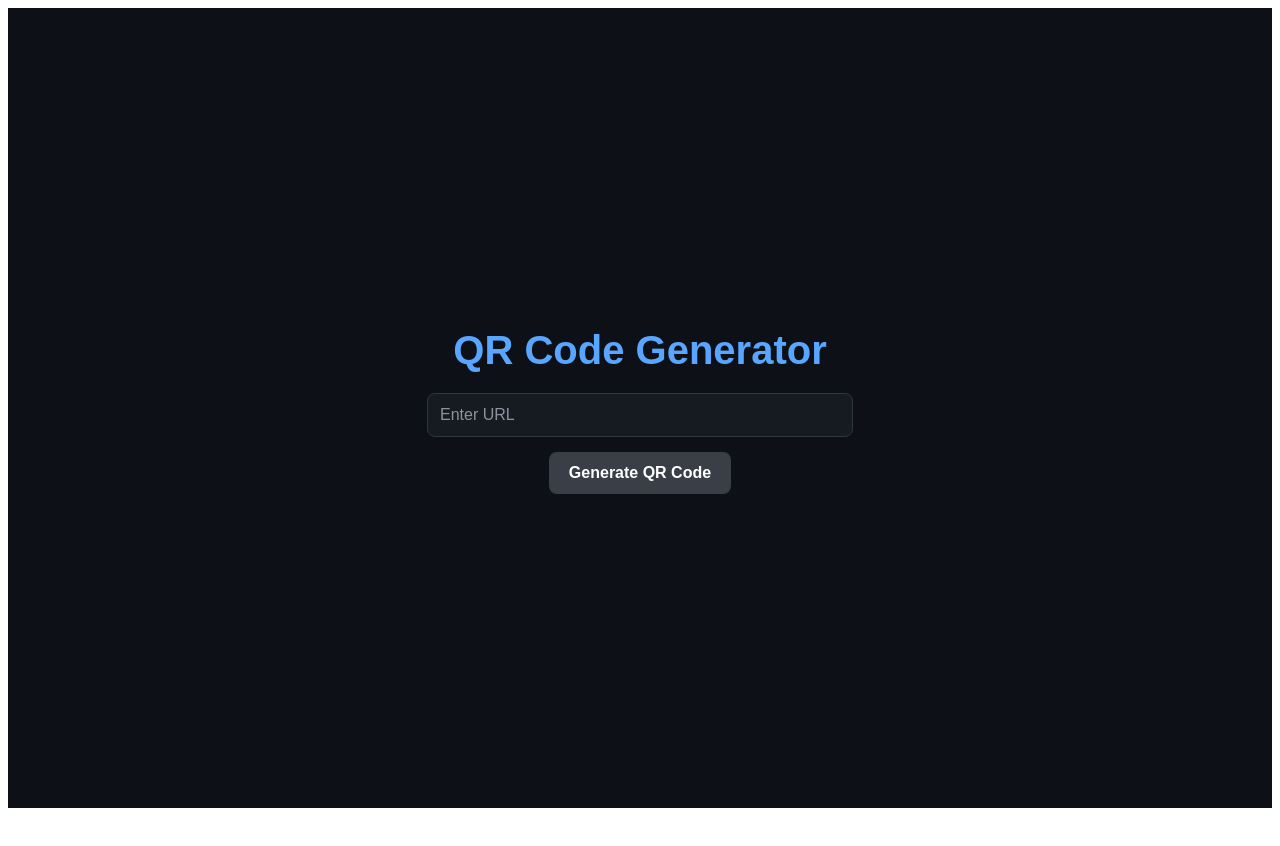
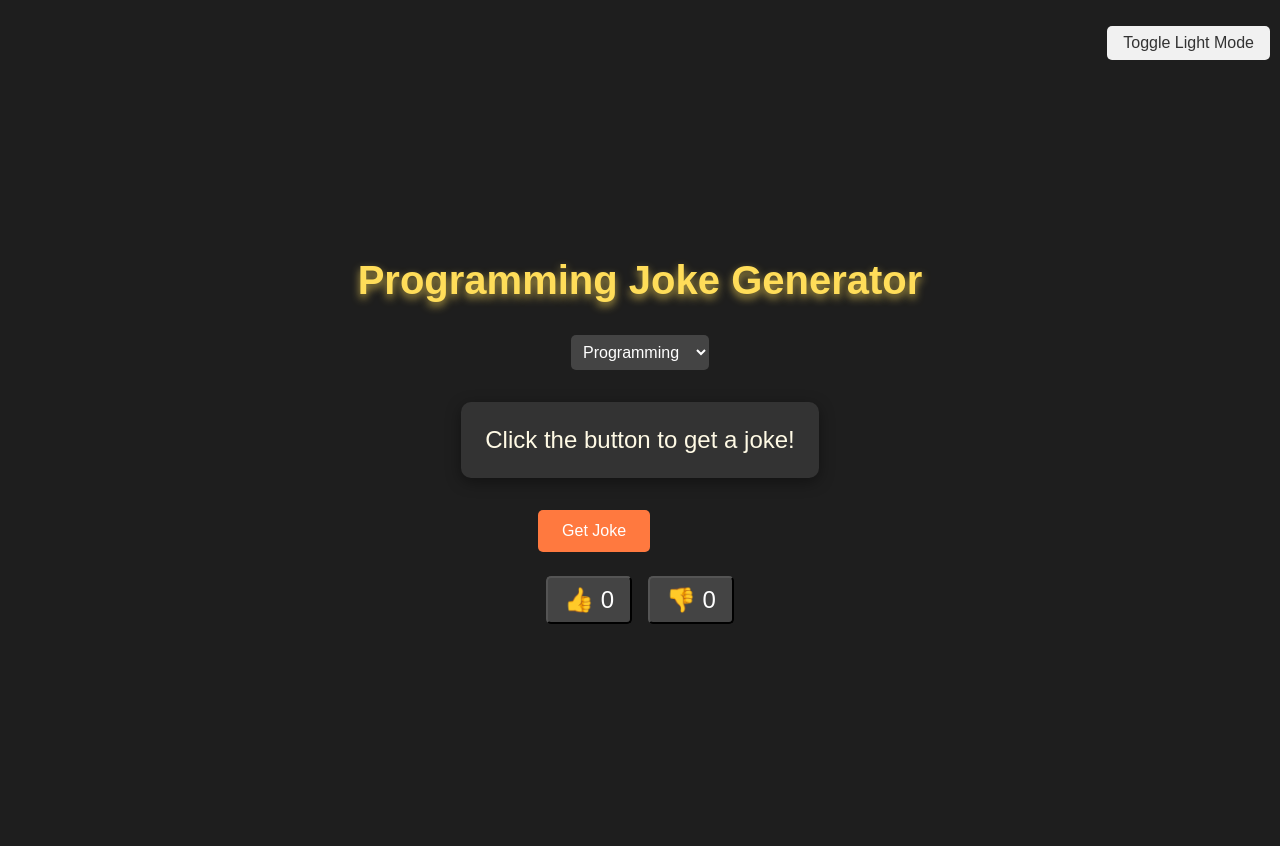
Before and after one commit to pedadasaikrishna/jokegenerate, a React (Create React App) app: page / in a window 1280 px wide. Shown: the top 846 px of the page. Before the commit the page ends 816 px from the top, so only its background shows below. Built offline with nearby package versions, Linux system fonts and the light colour scheme.

Commit message:
Update Jokegenerator.jsx

```diff
--- a/src/Qrgenerator.jsx
+++ b/src/Qrgenerator.jsx
@@ -1,122 +1,198 @@
 import React, { useState } from 'react';
-import styled from 'styled-components';
+import styled, { keyframes, createGlobalStyle } from 'styled-components';
 
-// Styled components for a modern and sleek UI
-const QrContainer = styled.div`
+// Global Styles for Dark and Light Mode
+const GlobalStyle = createGlobalStyle`
+  body {
+    background-color: ${({ theme }) => (theme === 'dark' ? '#1e1e1e' : '#f9f9f9')};
+    color: ${({ theme }) => (theme === 'dark' ? '#e0e0e0' : '#333')};
+    font-family: 'Arial', sans-serif;
+    margin: 0;
+    padding: 0;
+    transition: background-color 0.3s, color 0.3s;
+  }
+`;
+
+// Spinner Animation
+const spin = keyframes`
+  0% { transform: rotate(0deg); }
+  100% { transform: rotate(360deg); }
+`;
+
+// Container Styles
+const Container = styled.div`
   display: flex;
   flex-direction: column;
   align-items: center;
   justify-content: center;
-  height: 100vh;
-  background-color: #0d1117;
-  color: #c9d1d9;
-  font-family: Arial, sans-serif;
+  min-height: 100vh;
+  padding: 2rem;
+  position: relative;
 `;
 
-const Title = styled.h1`
+// Title Styles
+const Jokeh1 = styled.h1`
   font-size: 2.5rem;
-  margin-bottom: 20px;
-  color: #58a6ff;
+  margin-bottom: 1rem;
+  color: ${({ theme }) => (theme === 'dark' ? '#ffdd59' : '#ff6f00')};
+  text-shadow: 0px 4px 8px rgba(255, 221, 89, 0.7);
+  transition: color 0.3s;
 `;
 
-const InputField = styled.input`
-  width: 100%;
-  max-width: 400px;
-  padding: 12px;
-  margin-bottom: 15px;
-  border: 1px solid #30363d;
-  border-radius: 8px;
-  background-color: #161b22;
-  color: #c9d1d9;
+// Joke Output Box
+const Output = styled.div`
+  font-size: 1.5rem;
+  background-color: ${({ theme }) => (theme === 'dark' ? '#333' : '#ffffff')};
+  color: ${({ theme }) => (theme === 'dark' ? '#fffae5' : '#444')};
+  padding: 1.5rem;
+  margin: 1rem;
+  border-radius: 10px;
+  max-width: 80%;
+  text-align: center;
+  box-shadow: 0px 4px 15px rgba(0, 0, 0, 0.4);
+  transition: background-color 0.3s, color 0.3s;
+`;
+
+// Button Styles
+const Button = styled.button`
   font-size: 1rem;
-  outline: none;
-  transition: border-color 0.3s;
+  padding: 0.75rem 1.5rem;
+  margin-top: 1rem;
+  margin-bottom: 1rem;
+  border: none;
+  border-radius: 5px;
+  cursor: pointer;
+  background-color: ${({ theme }) => (theme === 'dark' ? '#ff793f' : '#ff6f00')};
+  color: #fff;
+  transition: background-color 0.3s ease, transform 0.3s ease;
 
-  &:focus {
-    border-color: #58a6ff;
+  &:hover {
+    background-color: ${({ theme }) => (theme === 'dark' ? '#ff5252' : '#ff8a00')};
+    transform: scale(1.05);
   }
 
-  &::placeholder {
-    color: #8b949e;
+  &:active {
+    transform: scale(0.98);
   }
 `;
 
-const Button = styled.button`
-  padding: 12px 20px;
+// Category Selection Styles
+const CategorySelect = styled.select`
   font-size: 1rem;
-  font-weight: bold;
-  background-color: #238636;
-  color: #ffffff;
+  padding: 0.5rem;
+  margin: 1rem;
+  background-color: ${({ theme }) => (theme === 'dark' ? '#444' : '#f1f1f1')};
+  color: ${({ theme }) => (theme === 'dark' ? '#fff' : '#333')};
+  border-radius: 5px;
   border: none;
-  border-radius: 8px;
+  transition: background-color 0.3s, color 0.3s;
+`;
+
+// Toggle Button for Dark/Light Mode
+const ToggleButton = styled.button`
+  font-size: 1rem;
+  padding: 0.5rem 1rem;
+  background-color: ${({ theme }) => (theme === 'dark' ? '#444' : '#f1f1f1')};
+  color: ${({ theme }) => (theme === 'dark' ? '#fff' : '#333')};
+  border: none;
+  border-radius: 5px;
+  margin-top: 1rem;
   cursor: pointer;
-  margin-bottom: 20px;
-  transition: background-color 0.3s;
+  position: absolute;
+  top: 10px;
+  right: 10px;
+  transition: background-color 0.3s, color 0.3s;
+`;
+
+// Reaction Buttons
+const ReactionButton = styled.button`
+  font-size: 1.5rem;
+  background-color: ${({ theme }) => (theme === 'dark' ? '#444' : '#f0f0f0')};
+  color: ${({ theme }) => (theme === 'dark' ? '#fff' : '#333')};
+  padding: 0.5rem 1rem;
+  margin: 0.5rem;
+  border-radius: 5px;
+  cursor: pointer;
+  transition: background-color 0.3s ease;
 
   &:hover {
-    background-color: #2ea043;
-  }
-
-  &:disabled {
-    background-color: #3a3f47;
-    cursor: not-allowed;
+    background-color: ${({ theme }) => (theme === 'dark' ? '#ff793f' : '#ff6f00')};
   }
 `;
 
-const QRWrapper = styled.div`
-  margin-top: 20px;
-  padding: 20px;
-  background-color: #161b22;
-  border: 1px solid #30363d;
-  border-radius: 12px;
-  text-align: center;
+// Spinner Styles
+const Spinner = styled.div`
+  border: 4px solid #f3f3f3;
+  border-top: 4px solid #ff793f;
+  border-radius: 50%;
+  width: 50px;
+  height: 50px;
+  animation: ${spin} 2s linear infinite;
 `;
 
-const Qrgenerator = () => {
-  const [url, setUrl] = useState("");
-  const [qrCodeUrl, setQrCodeUrl] = useState("");
+const Joke = () => {
+  const [joke, setJoke] = useState('');
+  const [category, setCategory] = useState('Programming');
+  const [loading, setLoading] = useState(false);
+  const [theme, setTheme] = useState('dark');
+  const [reaction, setReaction] = useState({ like: 0, dislike: 0 });
 
-  const handleChange = (e) => {
-    setUrl(e.target.value);
+  const handleBtn = () => {
+    setLoading(true);
+    fetch(`https://v2.jokeapi.dev/joke/${category}?type=single`)
+      .then((res) => res.json())
+      .then((data) => {
+        setJoke(data.joke);
+        setLoading(false);
+      })
+      .catch(() => {
+        setJoke('Oops! Something went wrong.');
+        setLoading(false);
+      });
   };
 
-  const handleGenerateQRCode = async () => {
-    if (url) {
-      const generatedQRCodeUrl = `https://api.qrserver.com/v1/create-qr-code/?data=${encodeURIComponent(url)}&size=256x256`;
-      setQrCodeUrl(generatedQRCodeUrl);
-    } else {
-      alert("Please enter a URL");
-    }
+  const handleReaction = (type) => {
+    setReaction((prev) => ({
+      ...prev,
+      [type]: prev[type] + 1,
+    }));
+  };
+
+  const toggleTheme = () => {
+    setTheme((prev) => (prev === 'dark' ? 'light' : 'dark'));
   };
 
   return (
-    <QrContainer>
-      <Title>QR Code Generator</Title>
-      <InputField
-        type="text"
-        value={url}
-        onChange={handleChange}
-        placeholder="Enter URL"
-      />
-      <Button
-        onClick={handleGenerateQRCode}
-        disabled={!url}
-      >
-        Generate QR Code
-      </Button>
-
-      {qrCodeUrl && (
-        <QRWrapper>
-          {/* Display the QR code image */}
-          <img
-            id="qr-code-image"
-            src={qrCodeUrl}
-            alt="Generated QR Code"
-          />
-        </QRWrapper>
-      )}
-    </QrContainer>
+    <>
+      <GlobalStyle theme={theme} />
+      <Container>
+        <ToggleButton onClick={toggleTheme}>
+          Toggle {theme === 'dark' ? 'Light' : 'Dark'} Mode
+        </ToggleButton>
+        <Jokeh1 theme={theme}>Programming Joke Generator</Jokeh1>
+        <CategorySelect onChange={(e) => setCategory(e.target.value)} value={category} theme={theme}>
+          <option value="Programming">Programming</option>
+          <option value="Miscellaneous">Miscellaneous</option>
+          <option value="Pun">Pun</option>
+          <option value="Spooky">Spooky</option>
+        </CategorySelect>
+        {loading ? (
+          <Spinner />
+        ) : (
+          <>
+            <Output theme={theme}>{joke || 'Click the button to get a joke!'}</Output>
+            <div>
+              <Button onClick={handleBtn} theme={theme}>Get Joke</Button>
+              <div>
+                <ReactionButton onClick={() => handleReaction('like')} theme={theme}>👍 {reaction.like}</ReactionButton>
+                <ReactionButton onClick={() => handleReaction('dislike')} theme={theme}>👎 {reaction.dislike}</ReactionButton>
+              </div>
+            </div>
+          </>
+        )}
+      </Container>
+    </>
   );
 };
 
-export default Qrgenerator;
+export default Joke;
```
